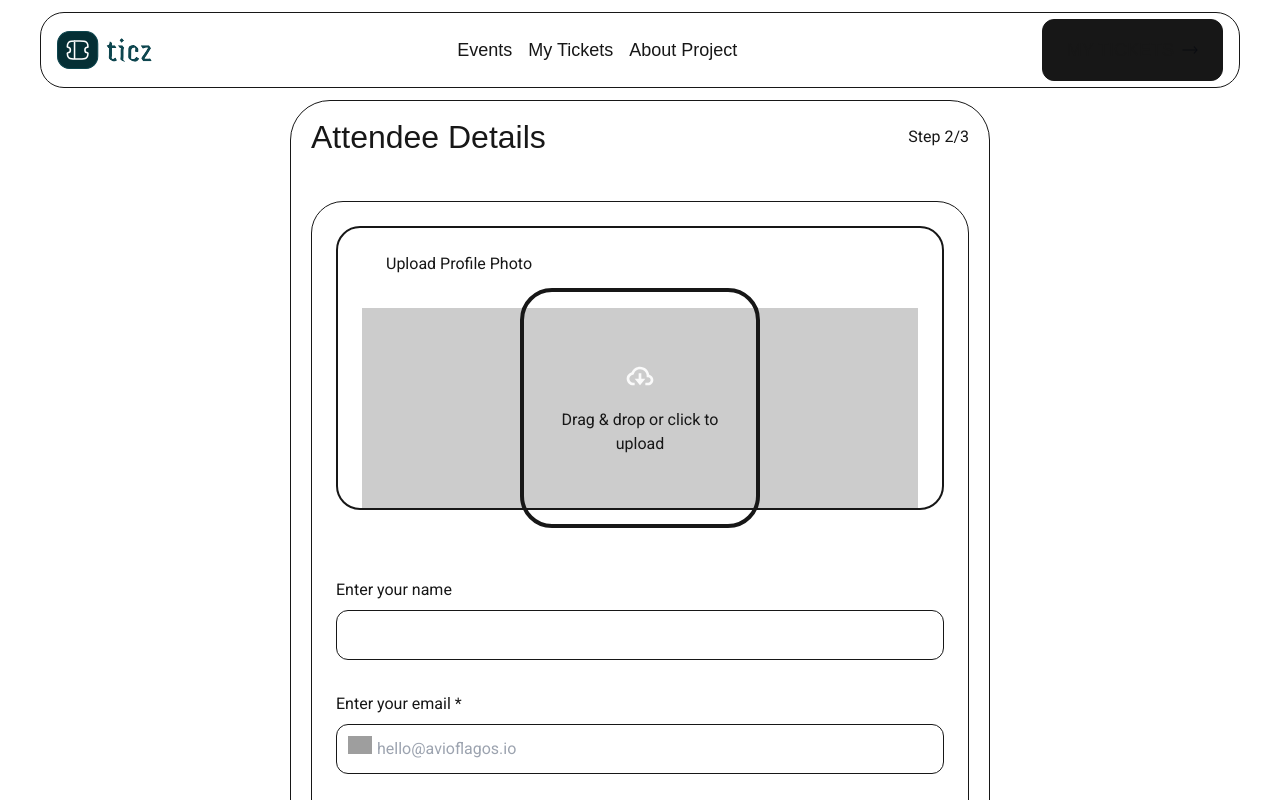
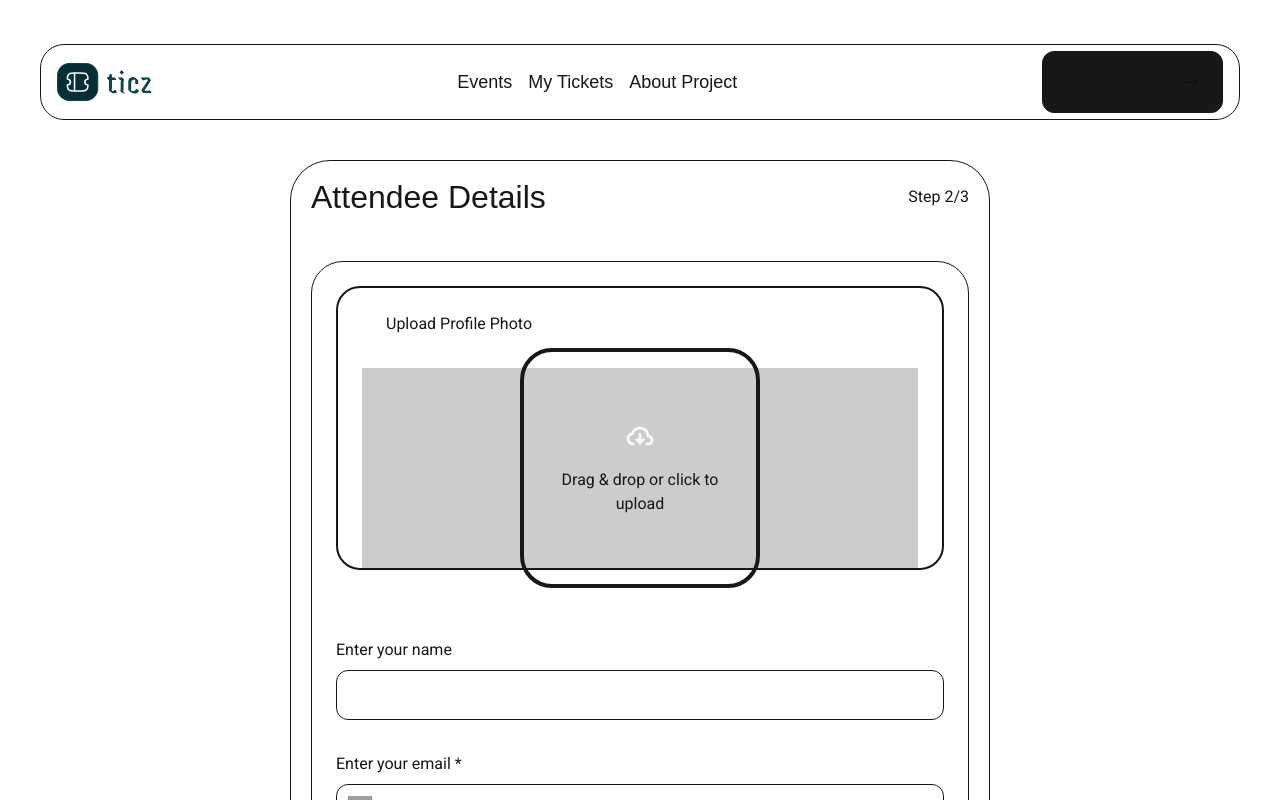
Before and after one commit to nikolasdevs/ticket-generator, a Next.js app: page /attendee-details in a window 1280 px wide. Shown: the top 800 px of the page. Built offline with nearby package versions, Linux system fonts and the light colour scheme; grey boxes are pictures that could not be loaded; a web font is replaced by a local one.

Commit message:
applied fixed and blur to header

```diff
--- a/app/component/AttendeeDetails.tsx
+++ b/app/component/AttendeeDetails.tsx
@@ -114,7 +114,7 @@ const AttendeeDetails = () => {
   });
 
   return (
-    <div className="pb-4 px-3 md:w-full w-full h-full">
+    <div className="pb-4 px-3 md:w-full w-full h-full mt-[10rem]">
       <div
         className={`${roboto.className} max-w-[700px] m-auto border-secondary border bg-ticket_box bg-opacity-40 flex flex-col gap-8 items-center p-5 sm:rounded-[40px] rounded-3xl h-full`}
       >
--- a/app/component/Header.tsx
+++ b/app/component/Header.tsx
@@ -4,9 +4,9 @@ import logo from "../../public/ticz-logo.svg";
 import { jeju } from "../fonts";
 const Header = () => {
   return (
-    <div className="py-3 px-3 md:w-full ">
+    <div className=" py-3 px-3 fixed w-full z-50  backdrop-blur-sm  top-8 ">
       <div
-        className={`${jeju.className} sm:max-w-[1200px] w-full sm:h-[76px] h-[68px] m-auto  border-secondary_light border bg-header bg-opacity-40 flex items-center px-4 py-3 sm:rounded-3xl rounded-xl  `}
+        className={`${jeju.className} sm:max-w-[1200px] w-full sm:h-[76px] h-[68px] m-auto  border-secondary_light border bg-header/40  flex items-center px-4 py-3 sm:rounded-3xl rounded-xl  `}
       >
         <div className="flex justify-between items-center w-full ">
           <Image src={logo} alt="Logo" width={96} height={96} />
--- a/app/component/TicketBooked.tsx
+++ b/app/component/TicketBooked.tsx
@@ -80,7 +80,7 @@ const TicketBooked = () => {
     }, 300); // 300ms delay
   };
   return (
-    <div className=" px-3 md:w-full w-full pb-4">
+    <div className=" px-3 md:w-full w-full pb-4 mt-[10rem] ">
       <div
         className={`${roboto.className}  max-w-[700px] h-auto m-auto border-secondary border bg-ticket_box bg-opacity-40 flex flex-col gap-8 items-center sm:p-12 px-6 py-8 sm:rounded-[40px] rounded-3xl mt-8`}
       >
--- a/app/component/TicketBox.tsx
+++ b/app/component/TicketBox.tsx
@@ -46,7 +46,7 @@ const TicketBox = () => {
   };
 
   return (
-    <div className="  px-3 md:w-full w-full pb-4">
+    <div className="  px-3 md:w-full w-full h-full pb-4 mt-[10rem]">
       <div
         className={`${roboto.className} max-w-[700px] sm:h-auto m-auto border-secondary border bg-ticket_box bg-opacity-40 flex flex-col gap-8 items-center justify-center sm:p-12 p-6 sm:rounded-[40px] rounded-[32px] `}
       >
```
